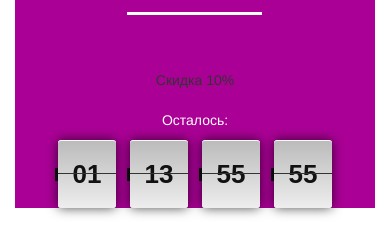
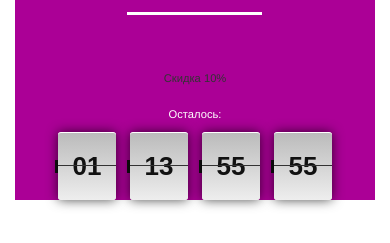
Before and after one commit to tonyzoer/dutyclean, a plain HTML site: page index.html in a window 390 px wide. Shown: the part 560-803 px from the top of the page. Drawn offline with Linux system fonts and the light colour scheme; a script that the page names is missing; a web font is replaced by a local one.

Commit message:
ups remove @

```diff
--- a/css/style.css
+++ b/css/style.css
@@ -895,7 +895,7 @@ h1:after {
   line-height: 1.42857143;
 }*/
 
-@@media only screen and (max-width: 767px) {
+@media only screen and (max-width: 767px) {
   .em1{
     font-size:0.4em;
   }
```
